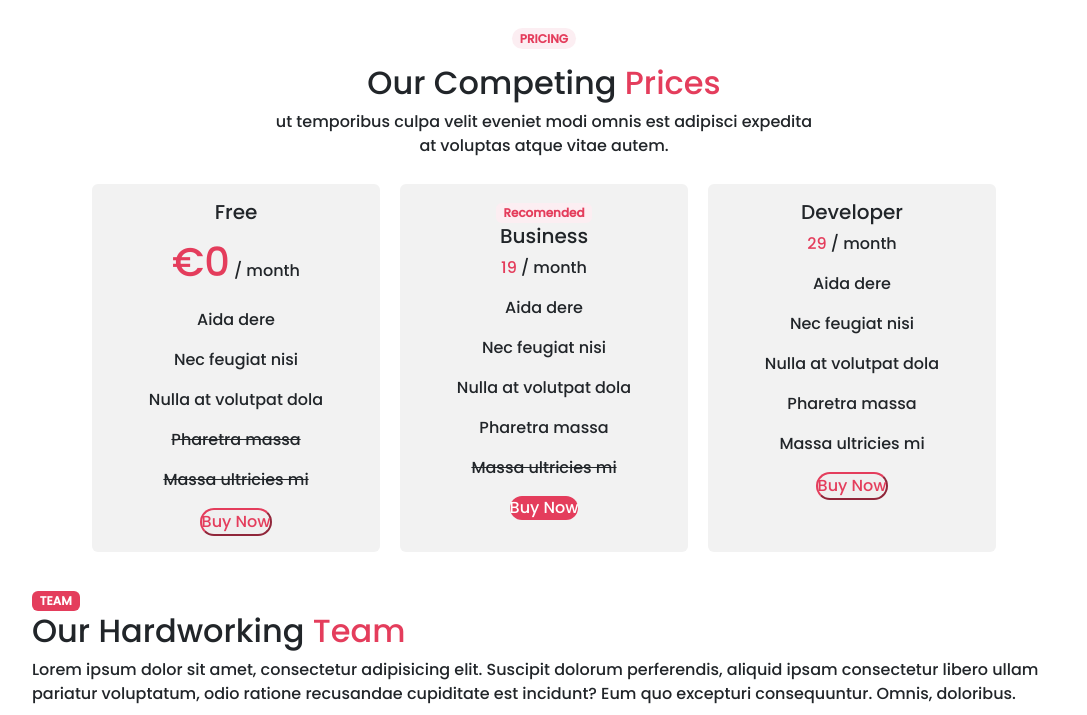
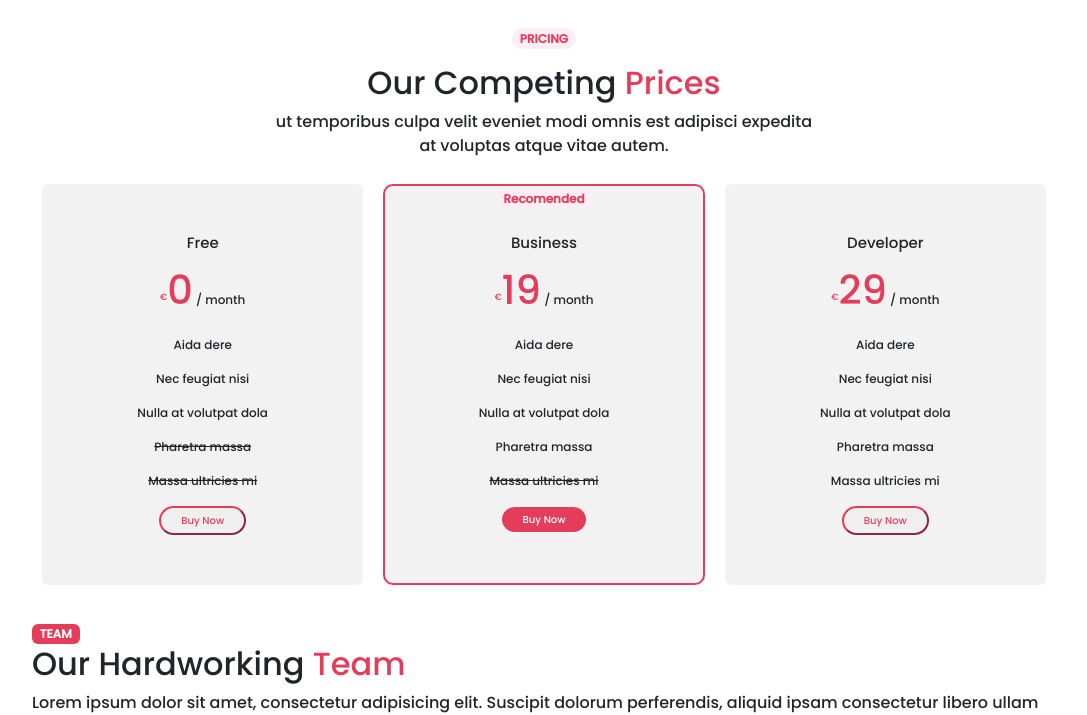
Before and after one commit to iqbalsofia7/Projet_Sofia_Youri, a website: page index.html in a window 1280 px wide. Shown: the top 715 px of the page, without its empty margins (96-1183 px from the left). Drawn offline with nearby package versions, Linux system fonts and the light colour scheme.

Commit message:
section6 sass bootstrap and html done

```diff
--- a/index.html
+++ b/index.html
@@ -46,41 +46,41 @@
         </div>
 
         <div class="d-flex justify-content-center">
-            <div class="card text-center" style="width: 18rem;">
-                <div class="card-body">
+            <div class="card text-center w-50" style="width: 18rem;">
+                <div class="card-body position">
                     <h5 class="card-title">Free</h5>
-                    <p><span class="text-pink fs-1"><sup></sup> €0</span> / month</p>
+                    <p class="euro-symbol"><sup class="text-pink">€</sup><span class="text-pink fs-1">0</span> / month</p>
                     <p>Aida dere</p>
                     <p>Nec feugiat nisi</p>
                     <p>Nulla at volutpat dola</p>
                     <p><del>Pharetra massa</del></p>
                     <p><del>Massa ultricies mi</del></p>
-                    <button class="text-pink rounded-pill border-pink">Buy Now</button>
+                    <button class="text-pink rounded-pill border-pink pe-4 ps-4 pt-1 pb-1">Buy Now</button>
                 </div>
             </div>
-            <div class="card text-center" style="width: 18rem;">
-                <div class="card-body">
-                    <span class="badge text-pink">Recomended</span>
+            <div class="card text-center w-50" style="width: 18rem;">
+                <div class="card-body position pt-0 red_border">
+                    <span class="badge text-pink mb-5 mt-0">Recomended</span>
                     <h5 class="card-title">Business</h5>
-                    <p><span class="text-pink">19</span> / month</p>
+                    <p class="euro-symbol"><sup class="text-pink">€</sup><span class="text-pink fs-1">19</span> / month</p>
                     <p>Aida dere</p>
                     <p>Nec feugiat nisi</p>
                     <p>Nulla at volutpat dola</p>
                     <p>Pharetra massa</p>
                     <p><del>Massa ultricies mi</del></p>
-                    <button class="text-white bg-pink rounded-pill border-0">Buy Now</button>
+                    <button class="text-white bg-pink rounded-pill border-0 pe-4 ps-4 pt-1 pb-1">Buy Now</button>
                 </div>
             </div>
-            <div class="card text-center" style="width: 18rem;">
-                <div class="card-body">
+            <div class="card text-center w-50" style="width: 18rem;">
+                <div class="card-body position">
                     <h5 class="card-title">Developer</h5>
-                    <p><span class="text-pink">29</span> / month</p>
+                    <p class="euro-symbol"><sup class="text-pink">€</sup><span class="text-pink fs-1">29</span> / month</p>
                     <p>Aida dere</p>
                     <p>Nec feugiat nisi</p>
                     <p>Nulla at volutpat dola</p>
                     <p>Pharetra massa</p>
                     <p>Massa ultricies mi</p>
-                    <button class="text-pink rounded-pill border-pink">Buy Now</button>
+                    <button class="text-pink rounded-pill border-pink pe-4 ps-4 pt-1 pb-1">Buy Now</button>
                 </div>
             </div>
         </div>
--- a/src/sass/modules/_section5.sass
+++ b/src/sass/modules/_section5.sass
@@ -5,3 +5,22 @@
         background-color: #F2F2F2
         border: none
         margin: 10px
+        .position
+            padding: 50px
+            p
+                font-size: 12px
+            h5
+                font-size: 15px
+            button
+                font-size: 10px
+        .red_border
+            border: 2px solid #E43D5C
+            border-radius: 10px
+
+        //     position: relative
+        //     .euro-symbol
+        //         sup
+        //             position: absolute
+        //             font-size: 12px
+        //             top: 65px
+        //             right: 170px
```
Also changed, not shown: public/css/style.css, 1 other file.
